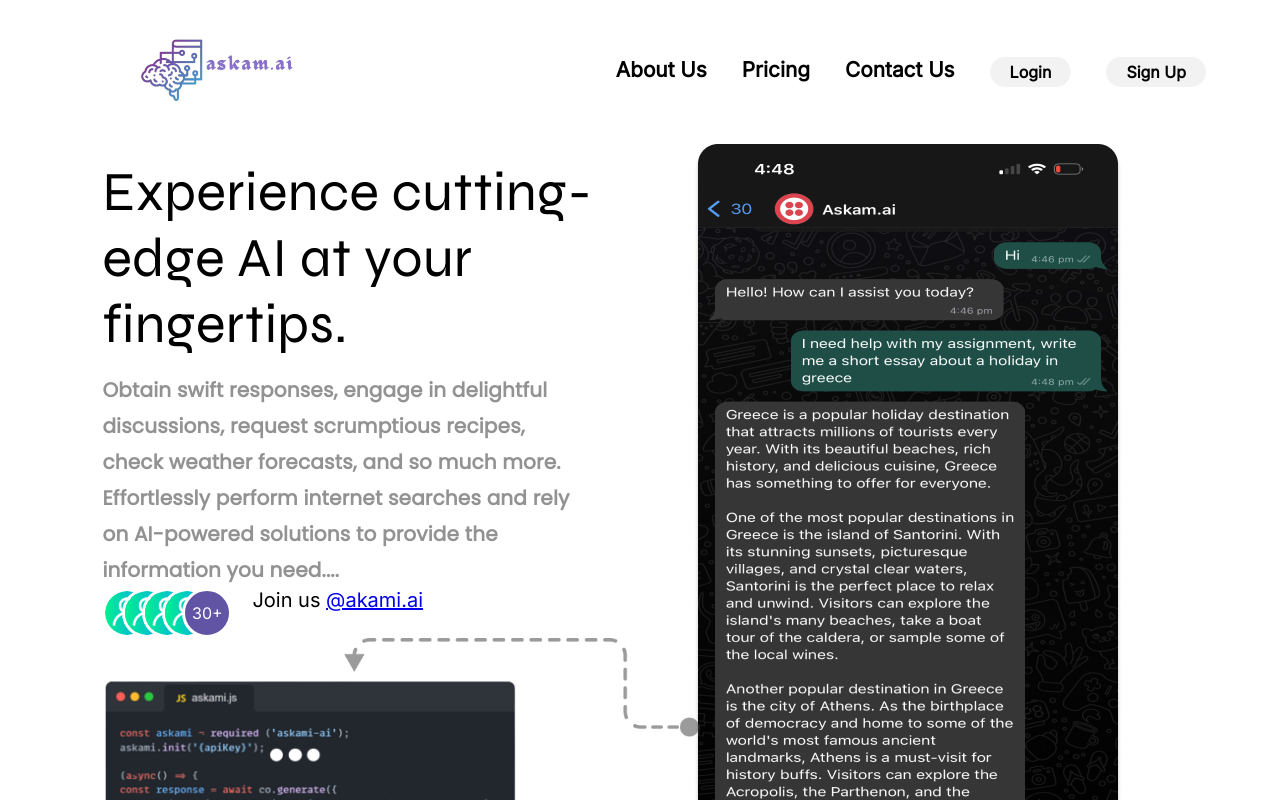
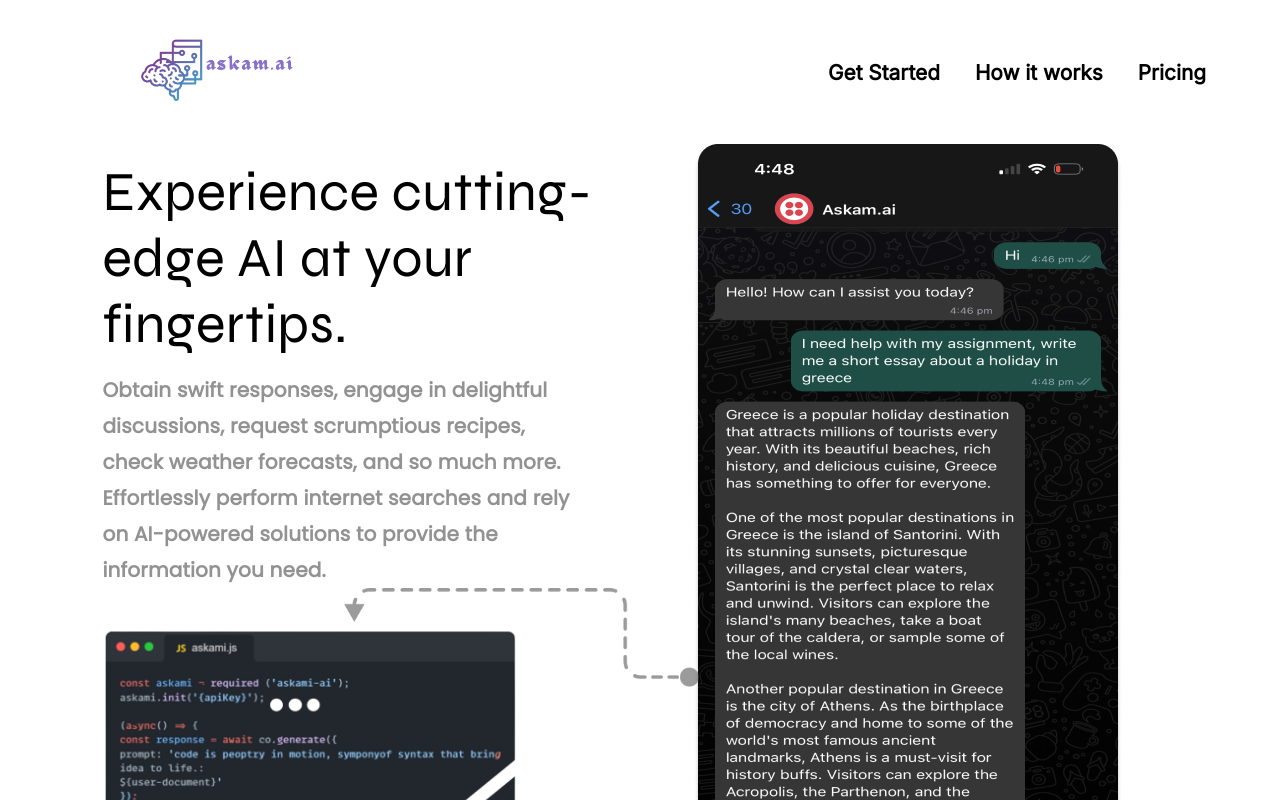
Before and after one commit to ShedrachJonah11/askam.ai, a React (Create React App) app: page / in a window 1280 px wide. Shown: the top 800 px of the page. Built offline with nearby package versions, Linux system fonts and the light colour scheme.

Commit message:
new push

```diff
--- a/src/components/Navbar.jsx
+++ b/src/components/Navbar.jsx
@@ -25,15 +25,9 @@ const Navbar = () => {
         </div>
         <div className={`navbarLinks ${mobileMenuOpen ? "open" : ""}`}>
           <ul>
-            <li>About Us</li>
+            <li>Get Started</li>
+            <li> How it works</li>
             <li>Pricing</li>
-            <li>Contact Us</li>
-            <Link to={path.LOGIN} className="navbarBtn">
-              Login
-            </Link>
-            <Link to={path.SIGNUP} className="navbarBtn">
-              Sign Up
-            </Link>
           </ul>
         </div>
       </div>
--- a/src/pages/Home.jsx
+++ b/src/pages/Home.jsx
@@ -25,20 +25,9 @@ const Home = () => {
               Obtain swift responses, engage in delightful discussions, request
               scrumptious recipes, check weather forecasts, and so much more.
               Effortlessly perform internet searches and rely on AI-powered
-              solutions to provide the information you need....
+              solutions to provide the information you need.
             </h2>
-            <div className="homeJoinUs">
-              <div className="homeJoinUsImgs">
-                <img src={profile} alt="profile1" />
-                <img src={profile} alt="profile2" className="homeJoinHide" />
-                <img src={profile} alt="profile3" className="homeJoinHide" />
-                <img src={profile} alt="profile4" className="homeJoinHide" />
-                <div className="homejoinText">30+</div>
-              </div>
-              <p className="homeJoinUsText">
-                Join us <a href="mailto:@akami.ai">@akami.ai</a>
-              </p>
-            </div>
+
             <div className="homeCodeMapping">
               <img src={arrow2} alt="arrow2" className="arrow2Img" />
               <img src={codeblock} alt="codeblock" className="codeblock" />
@@ -74,7 +63,7 @@ const Home = () => {
           </header>
           <article className="homeSectionFocusText">
               On your Whatsapp to get Started
-              <h1>Use the code "Join begun-large" to askam anything</h1>
+              <h1>Use the code "Join begun-large" to askam anything!</h1>
           </article>
         </section>
         <section className="homeSectionComponent">
```
